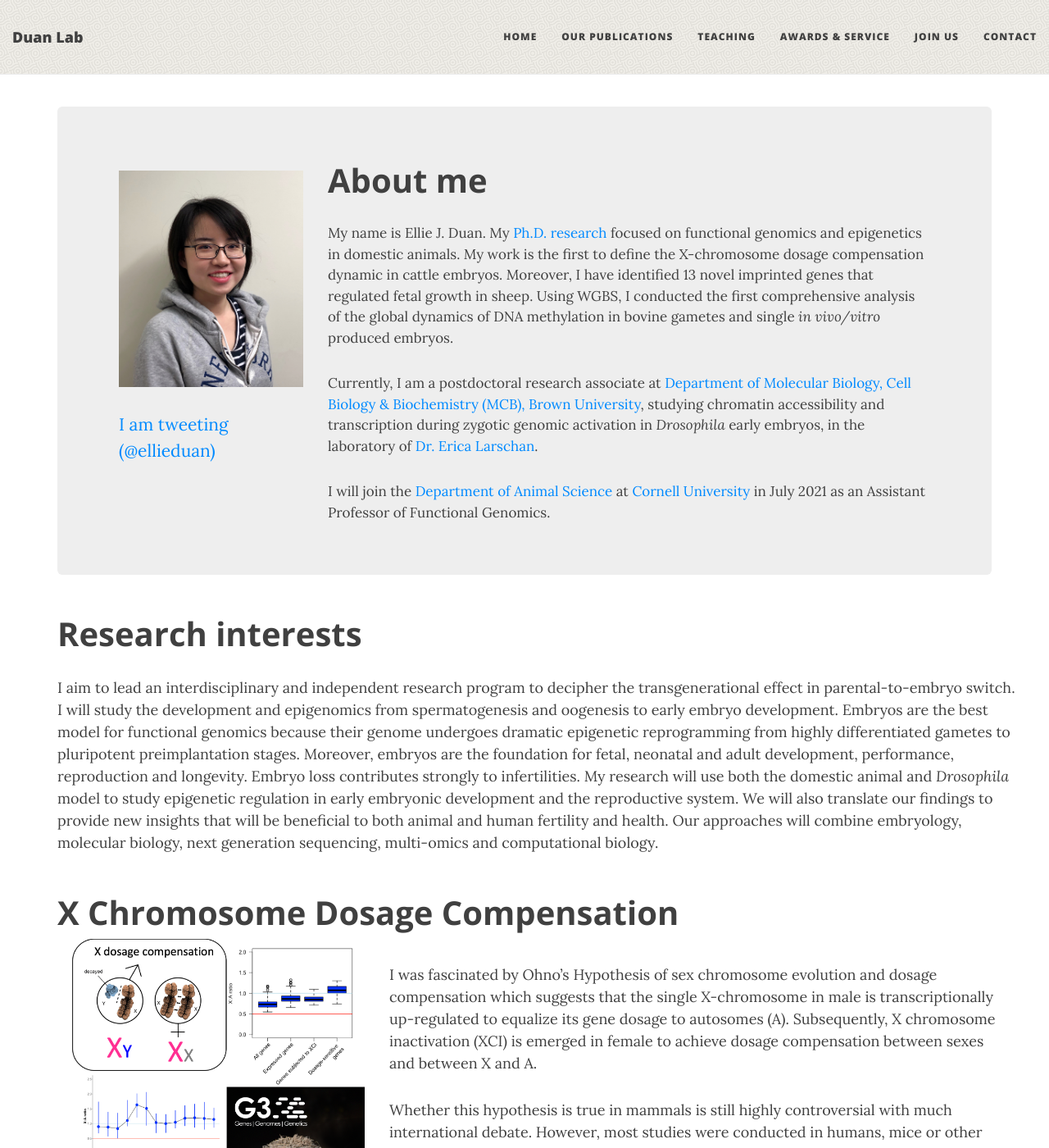
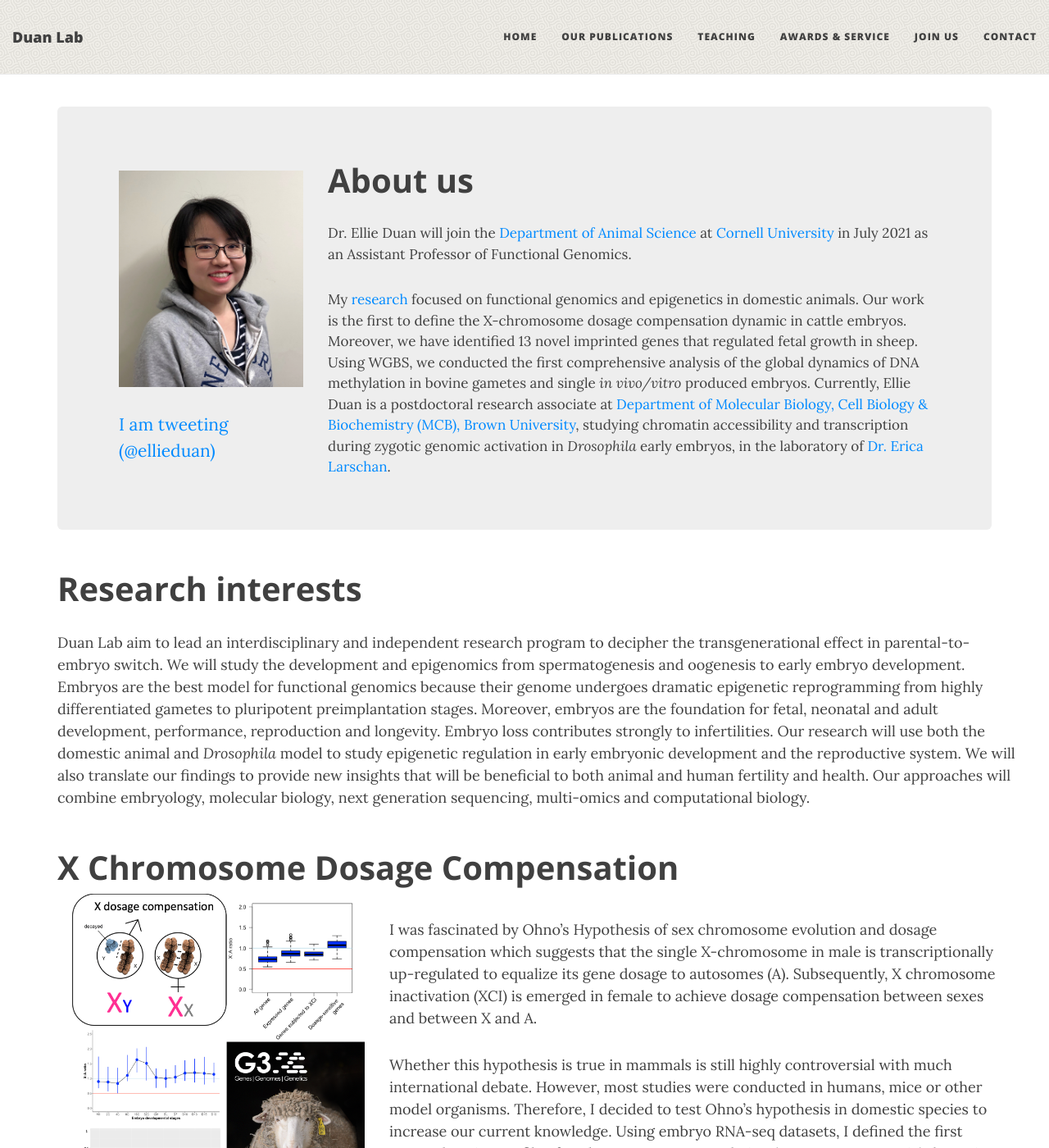
Before and after one commit to EllieDuan/EllieDuan.github.io, a Jekyll site: the page built from index.html, in a window 1280 px wide and 1400 px high. Shown: the whole window at 82% size. Built offline with Jekyll 4.4.1, drawn with Linux system fonts in a browser that asks for light colours; nearby versions of some CDN libraries; the list of posts is cut into pages by our own code; comment, search, counter and statistics services are not loaded.

Commit message:
update join us

```diff
--- a/index.html
+++ b/index.html
@@ -36,13 +36,10 @@ use-site-title: true
 
             </div>
             <div class="col-lg-9">
-            	<h2 style="font-weight: bold">About me</h2>
-            		<p style="font-size:17px"> My name is Ellie J. Duan. My <a href="https://naturally.uconn.edu/2018/08/01/meet-graduae-student-jingyue-duan/"> Ph.D. research</a> focused on functional genomics and epigenetics in domestic animals. My work is the first to define the X-chromosome dosage compensation dynamic in cattle embryos. Moreover, I have identified 13 novel imprinted genes that regulated fetal growth in sheep. Using WGBS, I conducted the first comprehensive analysis of the global dynamics of DNA methylation in bovine gametes and single <i>in vivo/vitro</i> produced embryos.
-                 </p>
-                  <p style="font-size:17px">Currently, I am a postdoctoral research associate at <a href="https://www.brown.edu/academics/biomed/molecular-cell-biochemistry/"> Department of Molecular Biology, Cell Biology & Biochemistry (MCB), Brown University</a>, studying chromatin accessibility and transcription during zygotic genomic activation in <i> Drosophila </i> early embryos, in the laboratory of <a href="https://www.larschanlab.com/">Dr. Erica Larschan</a>.
+            	<h2 style="font-weight: bold">About us</h2>
+            	 <p style="font-size:17px"> Dr. Ellie Duan will join the  <a href="https://ansci.cals.cornell.edu/">Department of Animal Science</a> at <a href="https://www.cornell.edu/">Cornell University</a> in July 2021 as an Assistant Professor of Functional Genomics.
                 </p>
-
-                <p style="font-size:17px"> I will join the  <a href="https://ansci.cals.cornell.edu/">Department of Animal Science</a> at <a href="https://www.cornell.edu/">Cornell University</a> in July 2021 as an Assistant Professor of Functional Genomics.
+            		<p style="font-size:17px"> My <a href="https://naturally.uconn.edu/2018/08/01/meet-graduae-student-jingyue-duan/"> research</a> focused on functional genomics and epigenetics in domestic animals. Our work is the first to define the X-chromosome dosage compensation dynamic in cattle embryos. Moreover, we have identified 13 novel imprinted genes that regulated fetal growth in sheep. Using WGBS, we conducted the first comprehensive analysis of the global dynamics of DNA methylation in bovine gametes and single <i>in vivo/vitro</i> produced embryos. Currently, Ellie Duan is a postdoctoral research associate at <a href="https://www.brown.edu/academics/biomed/molecular-cell-biochemistry/"> Department of Molecular Biology, Cell Biology & Biochemistry (MCB), Brown University</a>, studying chromatin accessibility and transcription during zygotic genomic activation in <i> Drosophila </i> early embryos, in the laboratory of <a href="https://www.larschanlab.com/">Dr. Erica Larschan</a>.
                 </p>
 
             </div>
@@ -53,7 +50,7 @@ use-site-title: true
 <div class="container">
     <div class="row">
         <h2 style="font-weight: bold">Research interests</h2>
-       	<p>  I aim to lead an interdisciplinary and independent research program to decipher the transgenerational effect in parental-to-embryo switch. I will study the development and epigenomics from spermatogenesis and oogenesis to early embryo development. Embryos are the best model for functional genomics because their genome undergoes dramatic epigenetic reprogramming from highly differentiated gametes to pluripotent preimplantation stages. Moreover, embryos are the foundation for fetal, neonatal and adult development, performance, reproduction and longevity. Embryo loss contributes strongly to infertilities. My research will use both the domestic animal and <i>Drosophila</i> model to study epigenetic regulation in early embryonic development and the reproductive system. We will also translate our findings to provide new insights that will be beneficial to both animal and human fertility and health. Our approaches will combine embryology, molecular biology, next generation sequencing, multi-omics and computational biology.
+       	<p>  Duan Lab aim to lead an interdisciplinary and independent research program to decipher the transgenerational effect in parental-to-embryo switch. We will study the development and epigenomics from spermatogenesis and oogenesis to early embryo development. Embryos are the best model for functional genomics because their genome undergoes dramatic epigenetic reprogramming from highly differentiated gametes to pluripotent preimplantation stages. Moreover, embryos are the foundation for fetal, neonatal and adult development, performance, reproduction and longevity. Embryo loss contributes strongly to infertilities. Our research will use both the domestic animal and <i>Drosophila</i> model to study epigenetic regulation in early embryonic development and the reproductive system. We will also translate our findings to provide new insights that will be beneficial to both animal and human fertility and health. Our approaches will combine embryology, molecular biology, next generation sequencing, multi-omics and computational biology.
        	</p>
     </div>
 
```
Also changed, not shown: teaching.md (+1 -0 lines).
